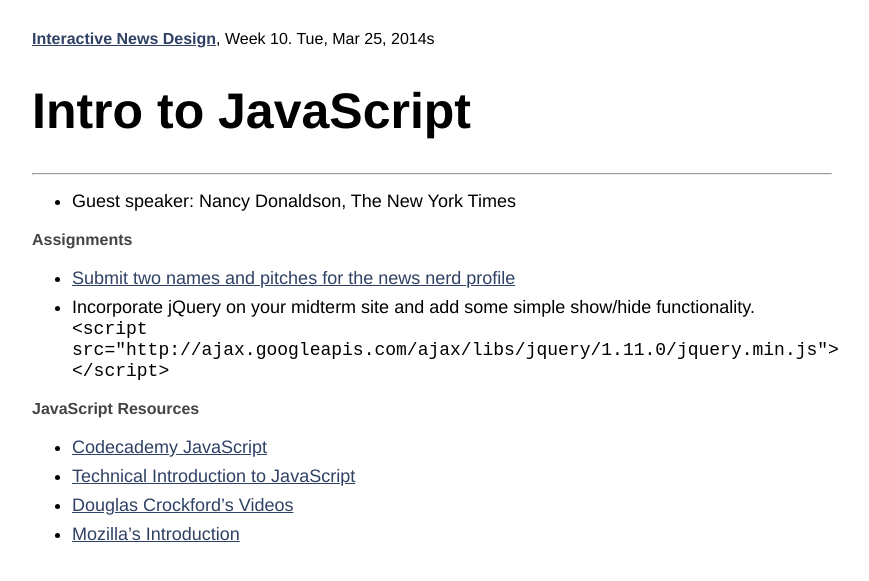
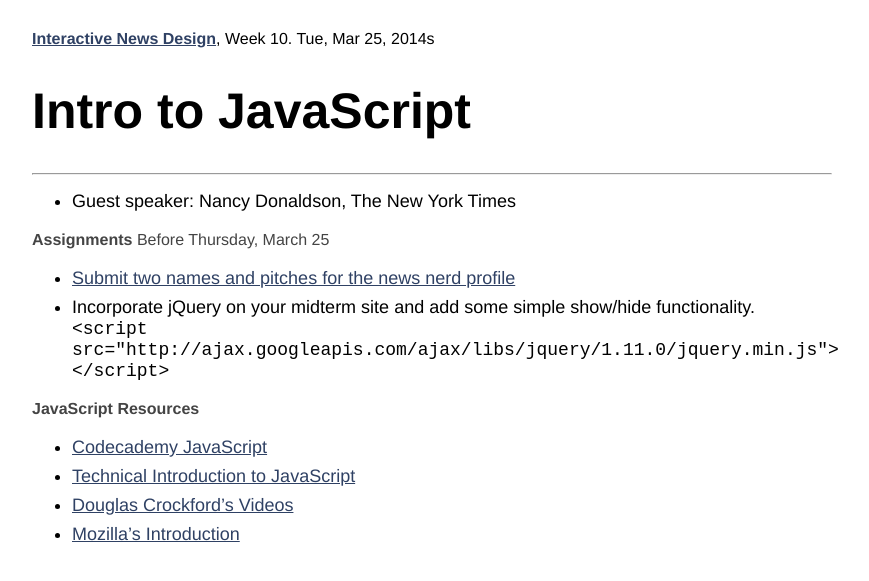
Before and after one commit to tysone/2014-columbia, a Jekyll site: the page built from _posts/2014-03-25-class-17.md, in a window 1280 px wide. Shown: the top 581 px of the page, without its empty margins (248-1117 px from the left). Built offline with Jekyll 4.4.1, drawn with Linux system fonts in a browser that asks for light colours.

Commit message:
assignment links

```diff
--- a/_posts/2014-03-25-class-17.md
+++ b/_posts/2014-03-25-class-17.md
@@ -7,7 +7,7 @@ summary: First steps with jQuery
 
 * Guest speaker: Nancy Donaldson, The New York Times
 
-**Assignments**
+**Assignments** Before Thursday, March 25
 
 * [Submit two names and pitches for the news nerd profile](https://docs.google.com/forms/d/1Fo7UejAGxG9txnK1N7Xm3Col2RT3NwefCaKfkXS9U6k/edit)
 * Incorporate jQuery on your midterm site and add some simple show/hide functionality.
```
